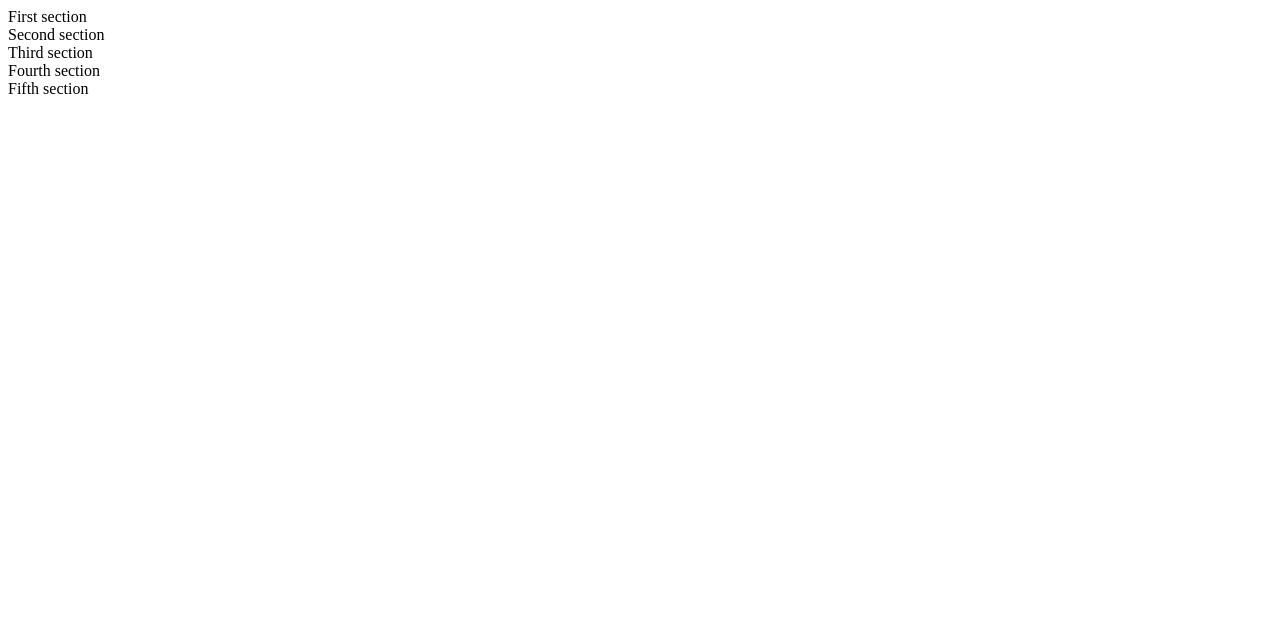
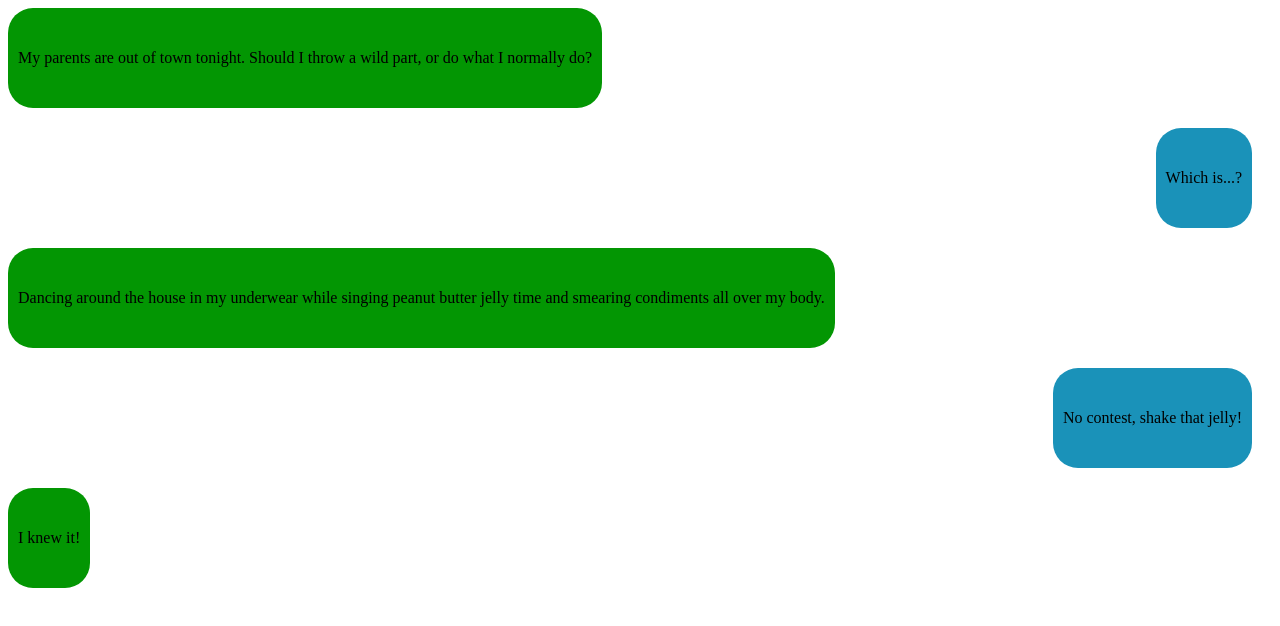
Before and after one commit to CashewRose/createDocumentFragment-, a plain HTML site: page index.html in a window 1280 px wide. Drawn offline with Linux system fonts and the light colour scheme.

Commit message:
added css file and formatted into a text convo page

```diff
--- a/index.html
+++ b/index.html
@@ -4,7 +4,8 @@
     <meta charset="UTF-8">
     <meta name="viewport" content="width=device-width, initial-scale=1.0">
     <meta http-equiv="X-UA-Compatible" content="ie=edge">
-    <title>Document</title>
+    <title>Text Convo</title>
+    <link rel="stylesheet" href="main.css">
 </head>
 <body>
     <article id="messages"></article>
--- /dev/null
+++ b/main.css
@@ -0,0 +1,26 @@
+section:nth-child(even) {
+    background: rgb(26, 146, 185);
+    margin: 20px;
+    width: fit-content;
+    padding-left: 10px;
+    padding-right: 10px;
+    text-align: center;
+    margin-left: auto;
+}
+
+section:nth-child(odd) {
+    background: rgb(3, 150, 3);
+    padding-left: 10px;
+    padding-right: 10px;
+    text-align: center;
+    width: fit-content;
+}
+
+.message {
+    border-radius: 25px;
+    height:100px;
+    display: flex;
+    align-self: stretch;
+    align-items: center;
+    justify-content: center;
+}
--- a/main.js
+++ b/main.js
@@ -2,23 +2,23 @@ const fragment = document.createDocumentFragment();
 const base = document.querySelector("#messages");
 
 const sec1 = document.createElement("section");
-sec1.textContent = "First section";
+sec1.textContent = "My parents are out of town tonight. Should I throw a wild part, or do what I normally do?";
 sec1.classList = "message";
 
 const sec2 = document.createElement("section");
-sec2.textContent = "Second section";
+sec2.textContent = "Which is...?";
 sec2.classList = "message";
 
 const sec3 = document.createElement("section");
-sec3.textContent = "Third section";
+sec3.textContent = "Dancing around the house in my underwear while singing peanut butter jelly time and smearing condiments all over my body.";
 sec3.classList = "message";
 
 const sec4 = document.createElement("section");
-sec4.textContent = "Fourth section";
+sec4.textContent = "No contest, shake that jelly!";
 sec4.classList = "message";
 
 const sec5 = document.createElement("section");
-sec5.textContent = "Fifth section";
+sec5.textContent = "I knew it!";
 sec5.classList = "message";
 
 fragment.appendChild(sec1);
```
